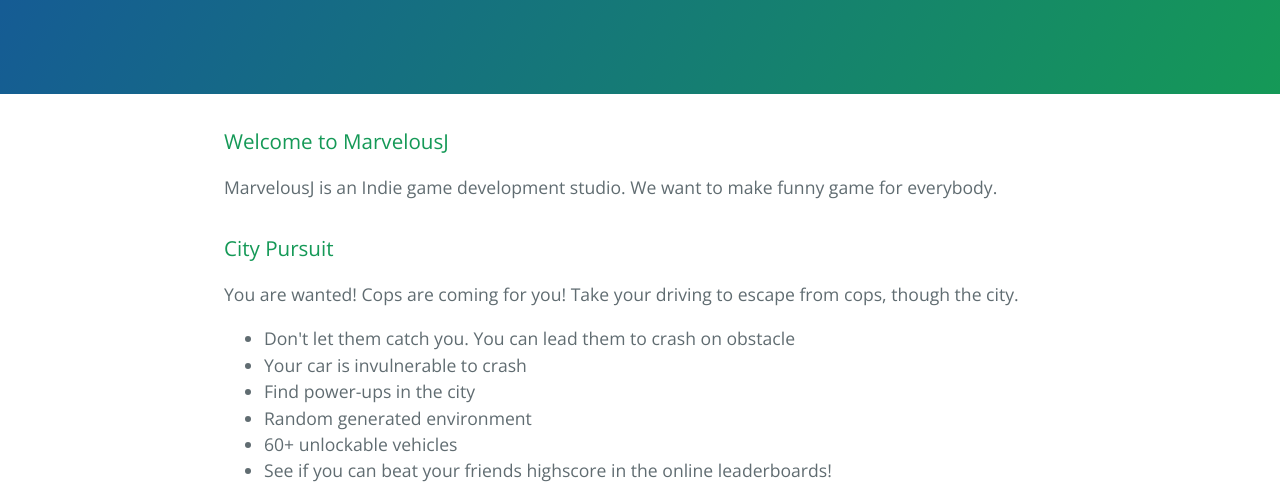
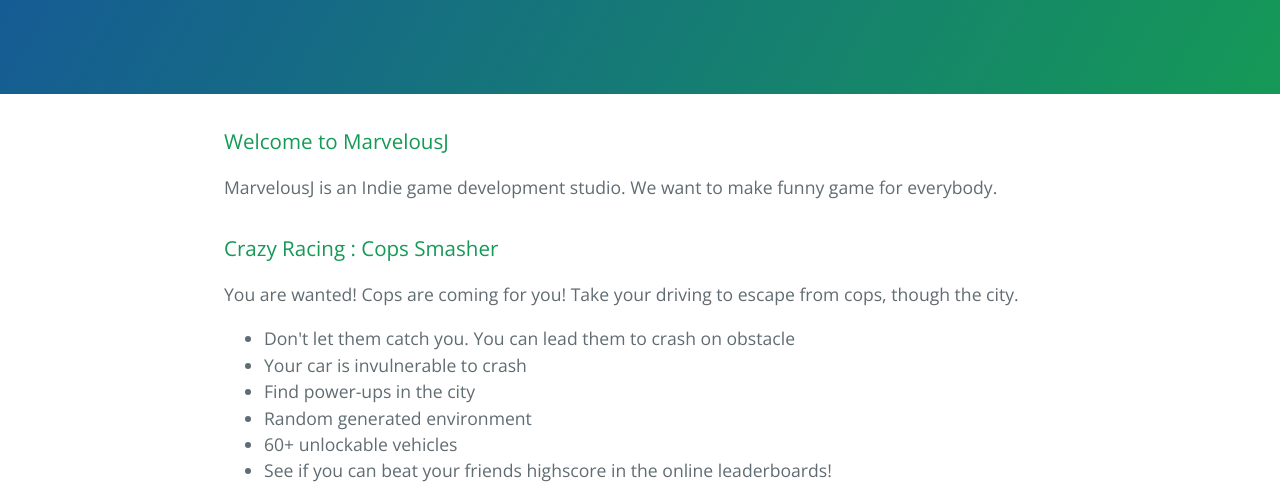
Before and after one commit to marvelousj/marvelousj.github.io, a plain HTML site: page index.html in a window 1280 px wide. Shown: the part 176-674 px from the top of the page. Drawn offline with nearby package versions, Linux system fonts and the light colour scheme.

Commit message:
Change game name & android image's text

```diff
--- a/index.html
+++ b/index.html
@@ -22,7 +22,7 @@
 <p>MarvelousJ is an Indie game development studio. We want to make funny game for everybody.</p>
 
 <h3>
-<a id="city-pursuit" class="anchor" href="#city-pursuit" aria-hidden="true"><span aria-hidden="true" class="octicon octicon-link"></span></a>City Pursuit</h3>
+<a id="city-pursuit" class="anchor" href="#city-pursuit" aria-hidden="true"><span aria-hidden="true" class="octicon octicon-link"></span></a>Crazy Racing : Cops Smasher</h3>
 
 <p>You are wanted! Cops are coming for you! Take your driving to escape from cops, though the city.</p>
 
```
Also changed, not shown: images/DirectDownload.png.
